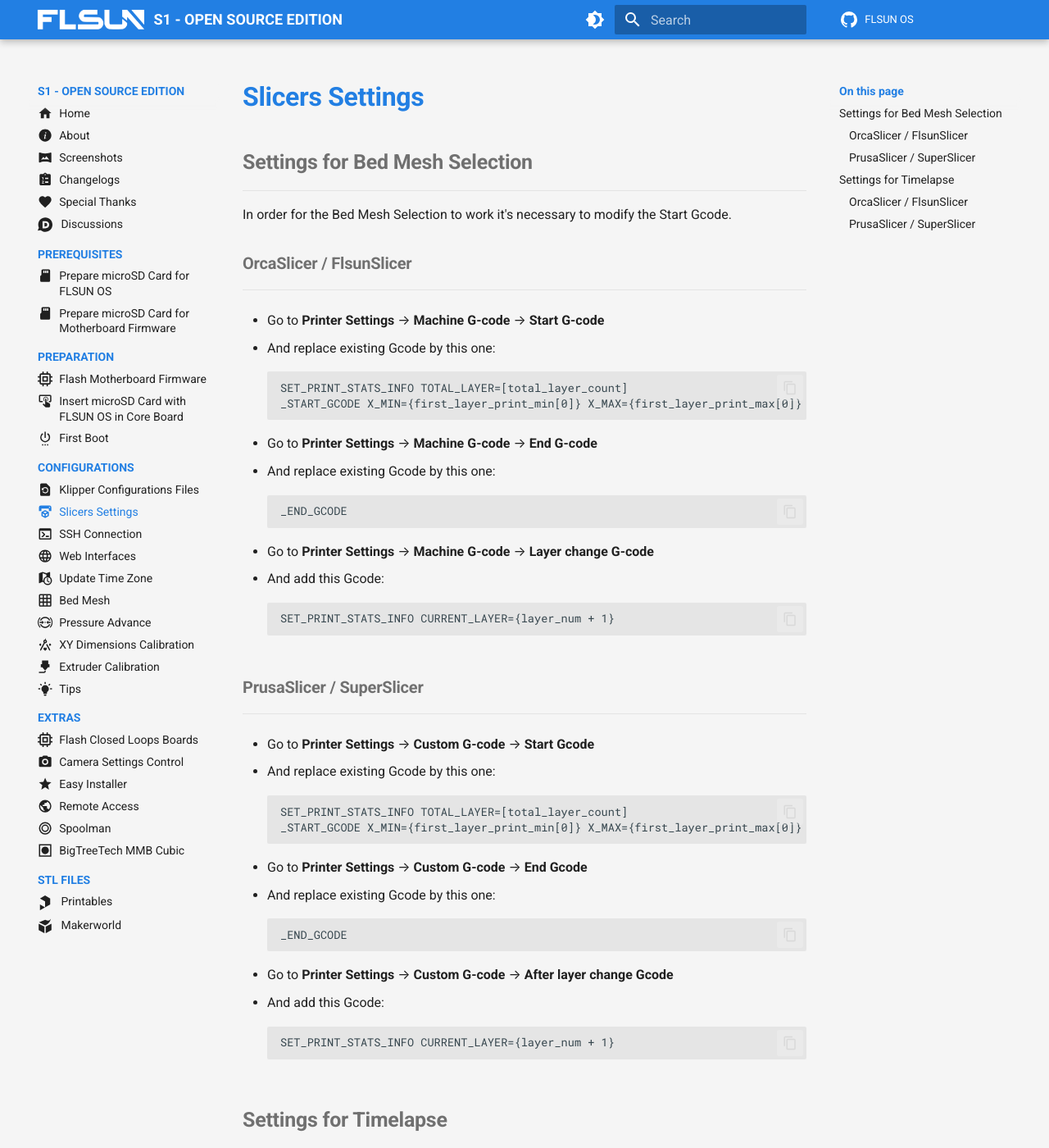
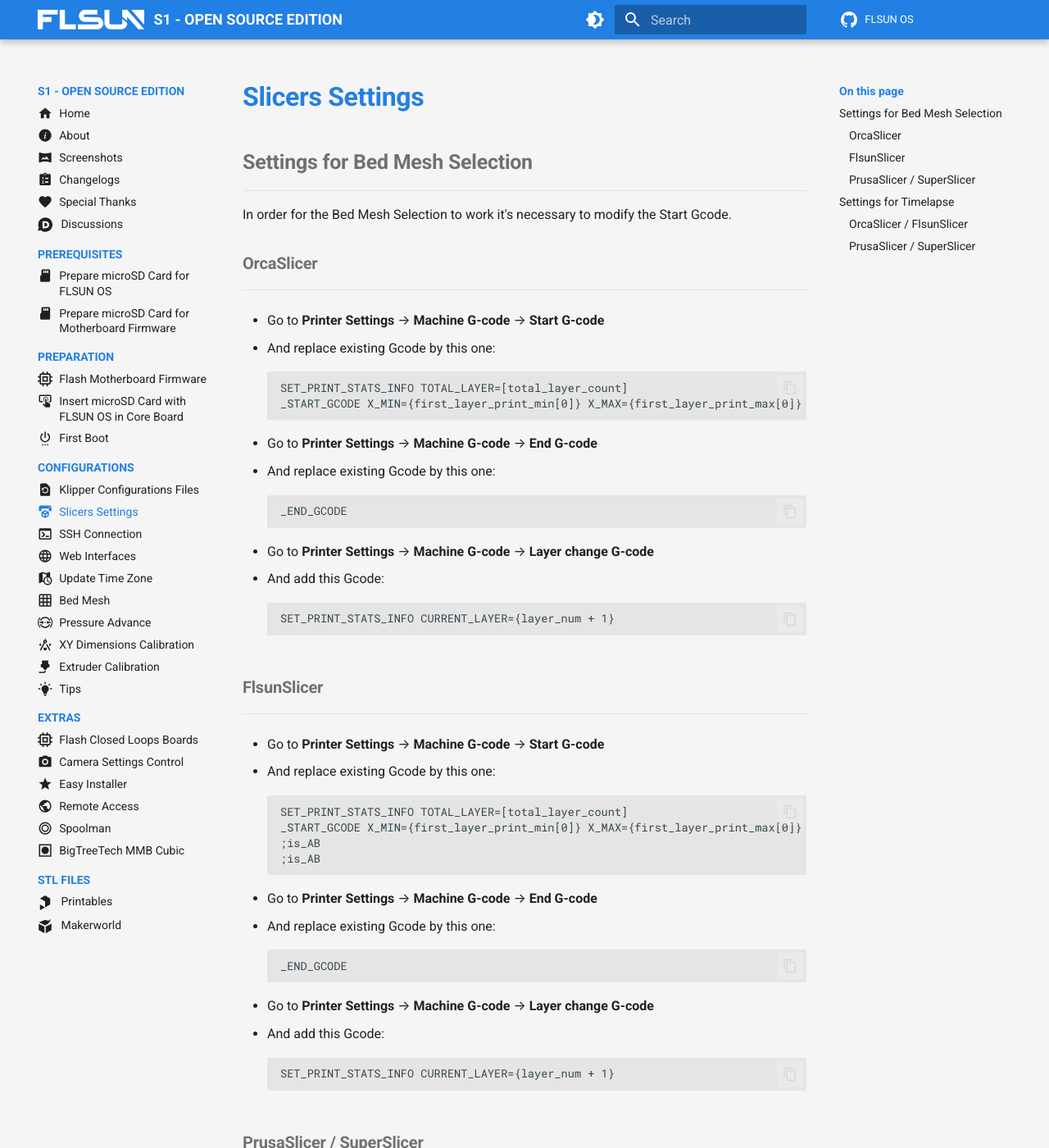
Before and after one commit to Guilouz/FLSUN-S1-Open-Source-Edition, an MkDocs documentation site: the page built from docs/slicers-settings.md, in a window 1280 px wide and 1400 px high. Shown: the whole window at 82% size. Built offline with MkDocs 1.6.1 and Material for MkDocs 9.7.7, drawn with Linux system fonts in a browser that asks for light colours; comment, search, counter and statistics services are not loaded.

Commit message:
Update slicers-settings.md

````diff
--- a/docs/slicers-settings.md
+++ b/docs/slicers-settings.md
@@ -17,6 +17,37 @@ In order for the Bed Mesh Selection to work it's necessary to modify the Start G
     ```
     SET_PRINT_STATS_INFO TOTAL_LAYER=[total_layer_count]
 	_START_GCODE X_MIN={first_layer_print_min[0]} X_MAX={first_layer_print_max[0]} Y_MIN={first_layer_print_min[1]} Y_MAX={first_layer_print_max[1]} BED_TEMP=[first_layer_bed_temperature] HOTEND_TEMP=[first_layer_temperature]
+    ```
+
+ - Go to **Printer Settings** → **Machine G-code** → **End G-code**
+
+- And replace existing Gcode by this one:
+
+    ```
+    _END_GCODE
+    ```
+
+ - Go to **Printer Settings** → **Machine G-code** → **Layer change G-code**
+
+ - And add this Gcode:
+
+    ```
+    SET_PRINT_STATS_INFO CURRENT_LAYER={layer_num + 1}
+    ```
+
+
+### FlsunSlicer
+<hr>
+
+- Go to **Printer Settings** → **Machine G-code** → **Start G-code**
+
+- And replace existing Gcode by this one:
+
+    ```
+    SET_PRINT_STATS_INFO TOTAL_LAYER=[total_layer_count]
+	_START_GCODE X_MIN={first_layer_print_min[0]} X_MAX={first_layer_print_max[0]} Y_MIN={first_layer_print_min[1]} Y_MAX={first_layer_print_max[1]} BED_TEMP=[first_layer_bed_temperature] HOTEND_TEMP=[first_layer_temperature]
+	;is_AB
+    ;is_AB
     ```
 
  - Go to **Printer Settings** → **Machine G-code** → **End G-code**
````
Also changed, not shown: other parts of docs/slicers-settings.md (+1 -1 lines).
